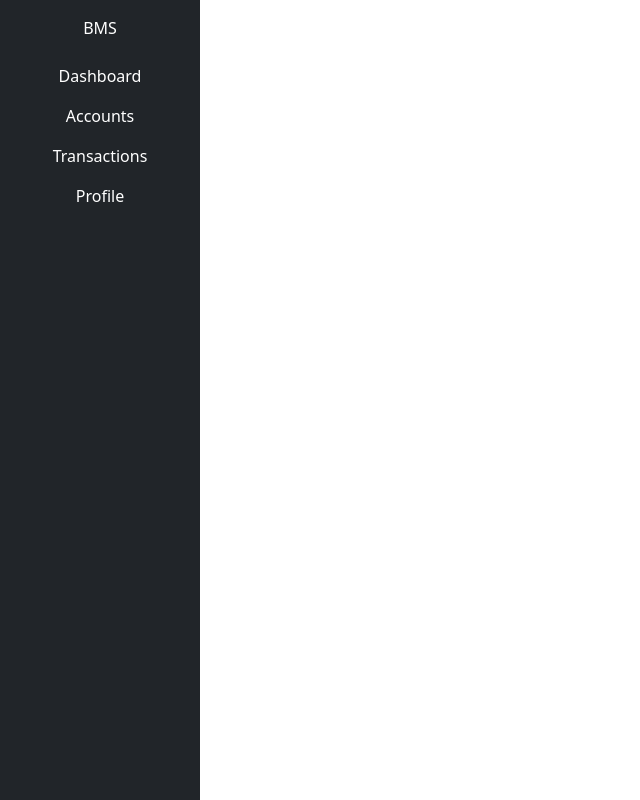
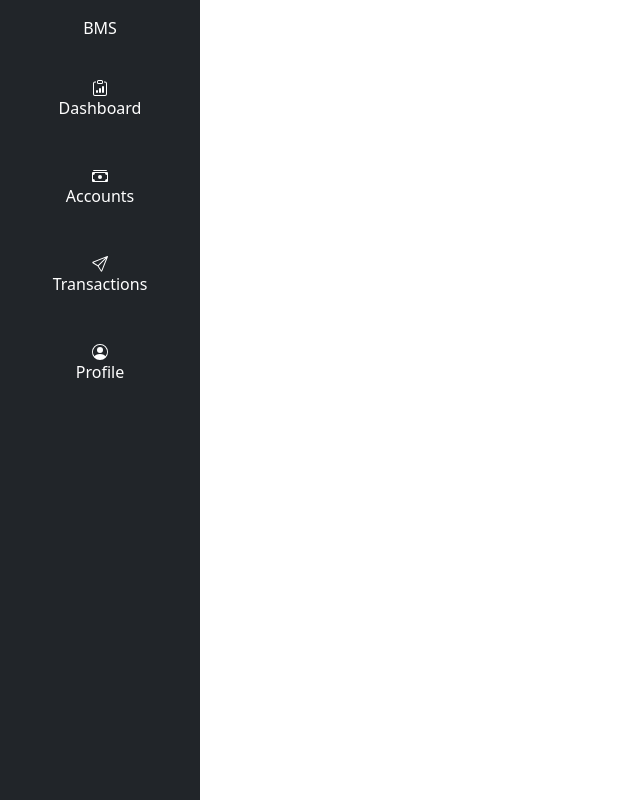
Before and after one commit to DelchoD/codecrafters-banking-system-ui, a React (Vite) app: page / in a window 1280 px wide. Shown: the whole page, without its empty margins (0-640 px from the left). Built offline with nearby package versions, Linux system fonts and the light colour scheme.

Commit message:
implement sidebar

```diff
--- a/src/components/navbar/Sidebar.tsx
+++ b/src/components/navbar/Sidebar.tsx
@@ -1,14 +1,17 @@
 import React, { useState } from "react";
-import { Navbar, Nav, Button, Offcanvas } from "react-bootstrap";
+import { Navbar, Nav, Button, Offcanvas, Collapse } from "react-bootstrap";
 import { NavLink } from 'react-router-dom';
 import { FaBars } from "react-icons/fa"; // For the hamburger icon
 import './Sidebar.module.css'
 
 const Sidebar = () => {
   const [show, setShow] = useState(false);
+  const [showLogout, setShowLogout] = useState(false);
 
   const handleClose = () => setShow(false);
   const handleShow = () => setShow(true);
+
+  const handleProfileClick = () => setShowLogout(!showLogout); // Toggle the logout button visibility
 
   return (
     <div>
@@ -28,28 +31,115 @@ const Sidebar = () => {
         <Navbar.Brand href="/" className="p-3 text-center">
           BMS
         </Navbar.Brand>
-        <Nav className="flex-column text-white">
-          <NavLink to="/dashboard" className="nav-link text-white">
-          Dashboard
+        <Nav className="flex-column">
+          <NavLink to="/dashboard" className="nav-link text-white mt-3"
+          style={({ isActive }) => ({ fontWeight: isActive ? 'bold' : 'normal',})}>
+            <div className="nav-link-item d-flex flex-column justify-content-center align-items-center">
+            <svg xmlns="http://www.w3.org/2000/svg" width="16" height="16" fill="currentColor" className="bi bi-clipboard-data" viewBox="0 0 16 16">
+              <path d="M4 11a1 1 0 1 1 2 0v1a1 1 0 1 1-2 0zm6-4a1 1 0 1 1 2 0v5a1 1 0 1 1-2 0zM7 9a1 1 0 0 1 2 0v3a1 1 0 1 1-2 0z"/>
+              <path d="M4 1.5H3a2 2 0 0 0-2 2V14a2 2 0 0 0 2 2h10a2 2 0 0 0 2-2V3.5a2 2 0 0 0-2-2h-1v1h1a1 1 0 0 1 1 1V14a1 1 0 0 1-1 1H3a1 1 0 0 1-1-1V3.5a1 1 0 0 1 1-1h1z"/>
+              <path d="M9.5 1a.5.5 0 0 1 .5.5v1a.5.5 0 0 1-.5.5h-3a.5.5 0 0 1-.5-.5v-1a.5.5 0 0 1 .5-.5zm-3-1A1.5 1.5 0 0 0 5 1.5v1A1.5 1.5 0 0 0 6.5 4h3A1.5 1.5 0 0 0 11 2.5v-1A1.5 1.5 0 0 0 9.5 0z"/>
+            </svg>
+            <p>Dashboard</p>
+          </div>
+
           </NavLink>
-          <NavLink to="/accounts" className="nav-link text-white">Accounts</NavLink>
-          <NavLink to="/transactions" className="nav-link text-white">Transactions</NavLink>
-          <NavLink to="/profile" className="nav-link text-white">Profile</NavLink>
+          <NavLink to="/accounts" className="nav-link text-white mt-3"
+          style={({ isActive }) => ({ fontWeight: isActive ? 'bold' : 'normal',})}>
+            <div className="d-flex flex-column justify-content-center align-items-center">
+            <svg xmlns="http://www.w3.org/2000/svg" width="16" height="16" fill="currentColor" className="bi bi-cash-stack" viewBox="0 0 16 16">
+              <path d="M1 3a1 1 0 0 1 1-1h12a1 1 0 0 1 1 1zm7 8a2 2 0 1 0 0-4 2 2 0 0 0 0 4"/>
+              <path d="M0 5a1 1 0 0 1 1-1h14a1 1 0 0 1 1 1v8a1 1 0 0 1-1 1H1a1 1 0 0 1-1-1zm3 0a2 2 0 0 1-2 2v4a2 2 0 0 1 2 2h10a2 2 0 0 1 2-2V7a2 2 0 0 1-2-2z"/>
+            </svg>
+            <p>Accounts</p>
+          </div>
+
+          </NavLink>
+          <NavLink to="/transactions" className="nav-link text-white mt-3"
+          style={({ isActive }) => ({ fontWeight: isActive ? 'bold' : 'normal',})}>
+            <div className="d-flex flex-column justify-content-center align-items-center">
+              <svg xmlns="http://www.w3.org/2000/svg" width="16" height="16" fill="currentColor" className="bi bi-send" viewBox="0 0 16 16">
+                <path d="M15.854.146a.5.5 0 0 1 .11.54l-5.819 14.547a.75.75 0 0 1-1.329.124l-3.178-4.995L.643 7.184a.75.75 0 0 1 .124-1.33L15.314.037a.5.5 0 0 1 .54.11ZM6.636 10.07l2.761 4.338L14.13 2.576zm6.787-8.201L1.591 6.602l4.339 2.76z"/>
+              </svg>
+              <p>Transactions</p>
+            </div>
+          </NavLink>
+          <NavLink to="/profile" className="nav-link text-white mt-3"
+          style={({ isActive }) => ({ fontWeight: isActive ? 'bold' : 'normal',})}>
+            <div className="d-flex flex-column justify-content-center align-items-center" onClick={handleProfileClick}>
+            <svg xmlns="http://www.w3.org/2000/svg" width="16" height="16" fill="currentColor" className="bi bi-person-circle" viewBox="0 0 16 16">
+              <path d="M11 6a3 3 0 1 1-6 0 3 3 0 0 1 6 0"/>
+              <path fill-rule="evenodd" d="M0 8a8 8 0 1 1 16 0A8 8 0 0 1 0 8m8-7a7 7 0 0 0-5.468 11.37C3.242 11.226 4.805 10 8 10s4.757 1.225 5.468 2.37A7 7 0 0 0 8 1"/>
+            </svg>
+             <p>Profile</p>
+
+             <Collapse in={showLogout}>
+              <Button variant="danger">Log Out</Button>
+             </Collapse>
+
+            </div>
+          </NavLink>
+
         </Nav>
       </div>
 
       {/* Offcanvas for small screens */}
-      <Offcanvas show={show} onHide={handleClose} className="bg-dark text-white vh-100 w-50 position-fixed top-0 start-0">
+      <Offcanvas show={show} onHide={handleClose} className="bg-dark text-white vh-100 offcanvas-custom position-fixed top-0 start-0"
+      style={{width: window.innerWidth < 768 ? '50%' : window.innerWidth < 1024 ? '30%' : '20%',}}> {/* inline-css because bootstraps overrides it otherwise */}
         <Offcanvas.Header closeButton closeVariant="white">
           <Offcanvas.Title>My Brand</Offcanvas.Title>
         </Offcanvas.Header>
         <Offcanvas.Body>
-          <Nav className="flex-column">
-          <NavLink to="/dashboard" className="nav-link text-white">Dashboard</NavLink>
-          <NavLink to="/accounts" className="nav-link text-white">Accounts</NavLink>
-          <NavLink to="/transactions" className="nav-link text-white">Transactions</NavLink>
-          <NavLink to="/profile" className="nav-link text-white">Profile</NavLink>
-          </Nav>
+        <Nav className="flex-column">
+          <NavLink to="/dashboard" className="nav-link text-white mt-2"
+          style={({ isActive }) => ({ fontWeight: isActive ? 'bold' : 'normal',})}>
+          <div className="d-flex flex-column justify-content-center align-items-center">
+            <svg xmlns="http://www.w3.org/2000/svg" width="16" height="16" fill="currentColor" className="bi bi-clipboard-data" viewBox="0 0 16 16">
+              <path d="M4 11a1 1 0 1 1 2 0v1a1 1 0 1 1-2 0zm6-4a1 1 0 1 1 2 0v5a1 1 0 1 1-2 0zM7 9a1 1 0 0 1 2 0v3a1 1 0 1 1-2 0z"/>
+              <path d="M4 1.5H3a2 2 0 0 0-2 2V14a2 2 0 0 0 2 2h10a2 2 0 0 0 2-2V3.5a2 2 0 0 0-2-2h-1v1h1a1 1 0 0 1 1 1V14a1 1 0 0 1-1 1H3a1 1 0 0 1-1-1V3.5a1 1 0 0 1 1-1h1z"/>
+              <path d="M9.5 1a.5.5 0 0 1 .5.5v1a.5.5 0 0 1-.5.5h-3a.5.5 0 0 1-.5-.5v-1a.5.5 0 0 1 .5-.5zm-3-1A1.5 1.5 0 0 0 5 1.5v1A1.5 1.5 0 0 0 6.5 4h3A1.5 1.5 0 0 0 11 2.5v-1A1.5 1.5 0 0 0 9.5 0z"/>
+            </svg>
+            <p>Dashboard</p>
+          </div>
+
+          </NavLink>
+          <NavLink to="/accounts" className="nav-link text-white mt-2"
+          style={({ isActive }) => ({ fontWeight: isActive ? 'bold' : 'normal',})}>
+          <div className="d-flex flex-column justify-content-center align-items-center">
+            <svg xmlns="http://www.w3.org/2000/svg" width="16" height="16" fill="currentColor" className="bi bi-cash-stack" viewBox="0 0 16 16">
+              <path d="M1 3a1 1 0 0 1 1-1h12a1 1 0 0 1 1 1zm7 8a2 2 0 1 0 0-4 2 2 0 0 0 0 4"/>
+              <path d="M0 5a1 1 0 0 1 1-1h14a1 1 0 0 1 1 1v8a1 1 0 0 1-1 1H1a1 1 0 0 1-1-1zm3 0a2 2 0 0 1-2 2v4a2 2 0 0 1 2 2h10a2 2 0 0 1 2-2V7a2 2 0 0 1-2-2z"/>
+            </svg>
+            <p>Accounts</p>
+          </div>
+
+          </NavLink>
+          <NavLink to="/transactions" className="nav-link text-white mt-2"
+          style={({ isActive }) => ({ fontWeight: isActive ? 'bold' : 'normal',})}>
+            <div className="d-flex flex-column justify-content-center align-items-center">
+              <svg xmlns="http://www.w3.org/2000/svg" width="16" height="16" fill="currentColor" className="bi bi-send" viewBox="0 0 16 16">
+                <path d="M15.854.146a.5.5 0 0 1 .11.54l-5.819 14.547a.75.75 0 0 1-1.329.124l-3.178-4.995L.643 7.184a.75.75 0 0 1 .124-1.33L15.314.037a.5.5 0 0 1 .54.11ZM6.636 10.07l2.761 4.338L14.13 2.576zm6.787-8.201L1.591 6.602l4.339 2.76z"/>
+              </svg>
+              <p>Transactions</p>
+            </div>
+          </NavLink>
+          <NavLink to="/profile" className="nav-link text-white mt-2"
+          style={({ isActive }) => ({ fontWeight: isActive ? 'bold' : 'normal',})}>
+            <div className="d-flex flex-column justify-content-center align-items-center" onClick={handleProfileClick}>
+            <svg xmlns="http://www.w3.org/2000/svg" width="16" height="16" fill="currentColor" className="bi bi-person-circle" viewBox="0 0 16 16">
+              <path d="M11 6a3 3 0 1 1-6 0 3 3 0 0 1 6 0"/>
+              <path fill-rule="evenodd" d="M0 8a8 8 0 1 1 16 0A8 8 0 0 1 0 8m8-7a7 7 0 0 0-5.468 11.37C3.242 11.226 4.805 10 8 10s4.757 1.225 5.468 2.37A7 7 0 0 0 8 1"/>
+            </svg>
+
+             <p>Profile</p>
+
+             <Collapse in={showLogout}>
+              <Button variant="danger">Log Out</Button>
+             </Collapse>
+
+            </div>
+          </NavLink>
+        </Nav>
         </Offcanvas.Body>
       </Offcanvas>
     </div>
```
